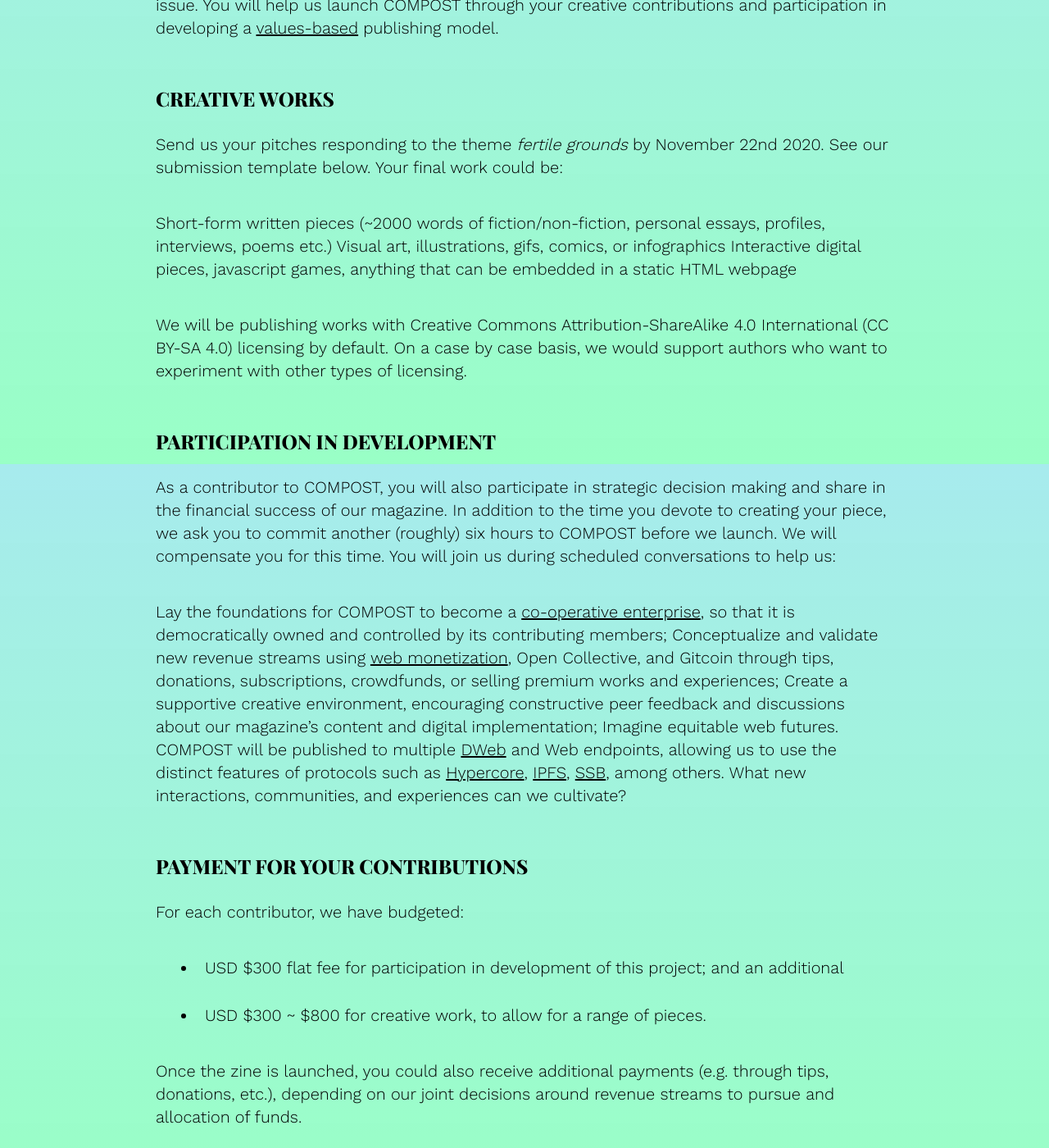
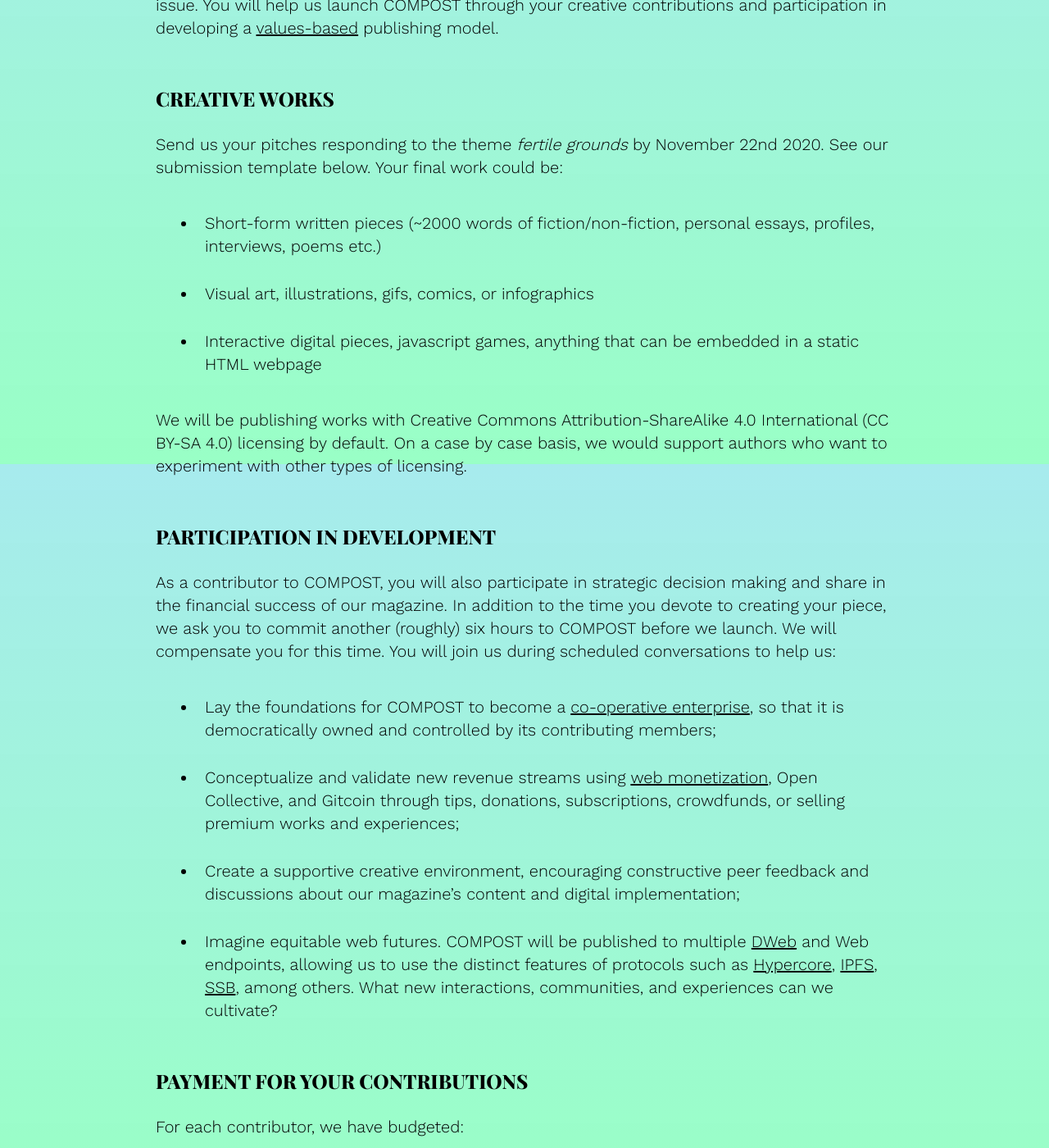
Before and after one commit to hyphacoop/compost.digital, a Jekyll site: the page built from index.md, in a window 1280 px wide and 1400 px high, scrolled down 1234 px. Shown: the whole window at 82% size. Built offline with Jekyll 4.4.1, drawn with Linux system fonts in a browser that asks for light colours; nearby versions of some CDN libraries; our own code applies the rules of GitHub Pages for plain Markdown files; the list of posts is cut into pages by our own code.

Commit message:
Update formatting of CfP

```diff
--- a/index.md
+++ b/index.md
@@ -27,9 +27,9 @@
 
 Send us your pitches responding to the theme _fertile grounds_ by November 22nd 2020. See our submission template below. Your final work could be:
 
-Short-form written pieces (~2000 words of fiction/non-fiction, personal essays, profiles, interviews, poems etc.)
-Visual art, illustrations, gifs, comics, or infographics
-Interactive digital pieces, javascript games, anything that can be embedded in a static HTML webpage
+- Short-form written pieces (~2000 words of fiction/non-fiction, personal essays, profiles, interviews, poems etc.)
+- Visual art, illustrations, gifs, comics, or infographics
+- Interactive digital pieces, javascript games, anything that can be embedded in a static HTML webpage
 
 We will be publishing works with Creative Commons Attribution-ShareAlike 4.0 International (CC BY-SA 4.0) licensing by default. On a case by case basis, we would support authors who want to experiment with other types of licensing.
 
@@ -37,10 +37,10 @@
 
 As a contributor to COMPOST, you will also participate in strategic decision making and share in the financial success of our magazine. In addition to the time you devote to creating your piece, we ask you to commit another (roughly) six hours to COMPOST before we launch. We will compensate you for this time. You will join us during scheduled conversations to help us:
 
-Lay the foundations for COMPOST to become a [co-operative enterprise](https://www.ica.coop/en/cooperatives/what-is-a-cooperative), so that it is democratically owned and controlled by its contributing members;
-Conceptualize and validate new revenue streams using [web monetization](https://webmonetization.org/), Open Collective, and Gitcoin through tips, donations, subscriptions, crowdfunds, or selling premium works and experiences;
-Create a supportive creative environment, encouraging constructive peer feedback and discussions about our magazine’s content and digital implementation;
-Imagine equitable web futures. COMPOST will be published to multiple [DWeb](https://breakermag.com/the-decentralized-web-explained-in-words-you-can-understand/) and Web endpoints, allowing us to use the distinct features of protocols such as [Hypercore](https://hypercore-protocol.org), [IPFS](https://ipfs.io), [SSB](https://scuttlebutt.nz/), among others. What new interactions, communities, and experiences can we cultivate?
+- Lay the foundations for COMPOST to become a [co-operative enterprise](https://www.ica.coop/en/cooperatives/what-is-a-cooperative), so that it is democratically owned and controlled by its contributing members;
+- Conceptualize and validate new revenue streams using [web monetization](https://webmonetization.org/), Open Collective, and Gitcoin through tips, donations, subscriptions, crowdfunds, or selling premium works and experiences;
+- Create a supportive creative environment, encouraging constructive peer feedback and discussions about our magazine’s content and digital implementation;
+- Imagine equitable web futures. COMPOST will be published to multiple [DWeb](https://breakermag.com/the-decentralized-web-explained-in-words-you-can-understand/) and Web endpoints, allowing us to use the distinct features of protocols such as [Hypercore](https://hypercore-protocol.org), [IPFS](https://ipfs.io), [SSB](https://scuttlebutt.nz/), among others. What new interactions, communities, and experiences can we cultivate?
 
 ### PAYMENT FOR YOUR CONTRIBUTIONS
 
```
